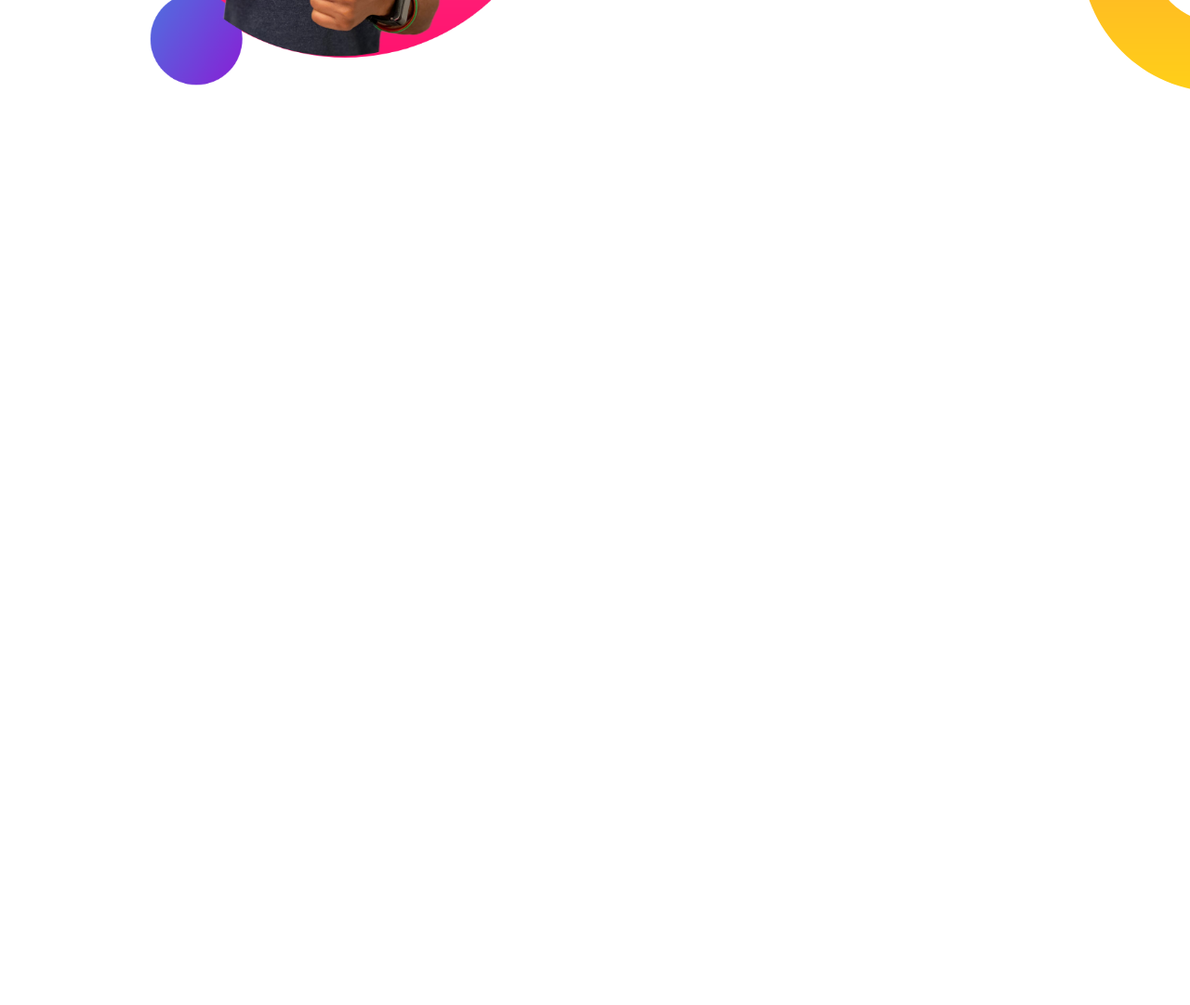
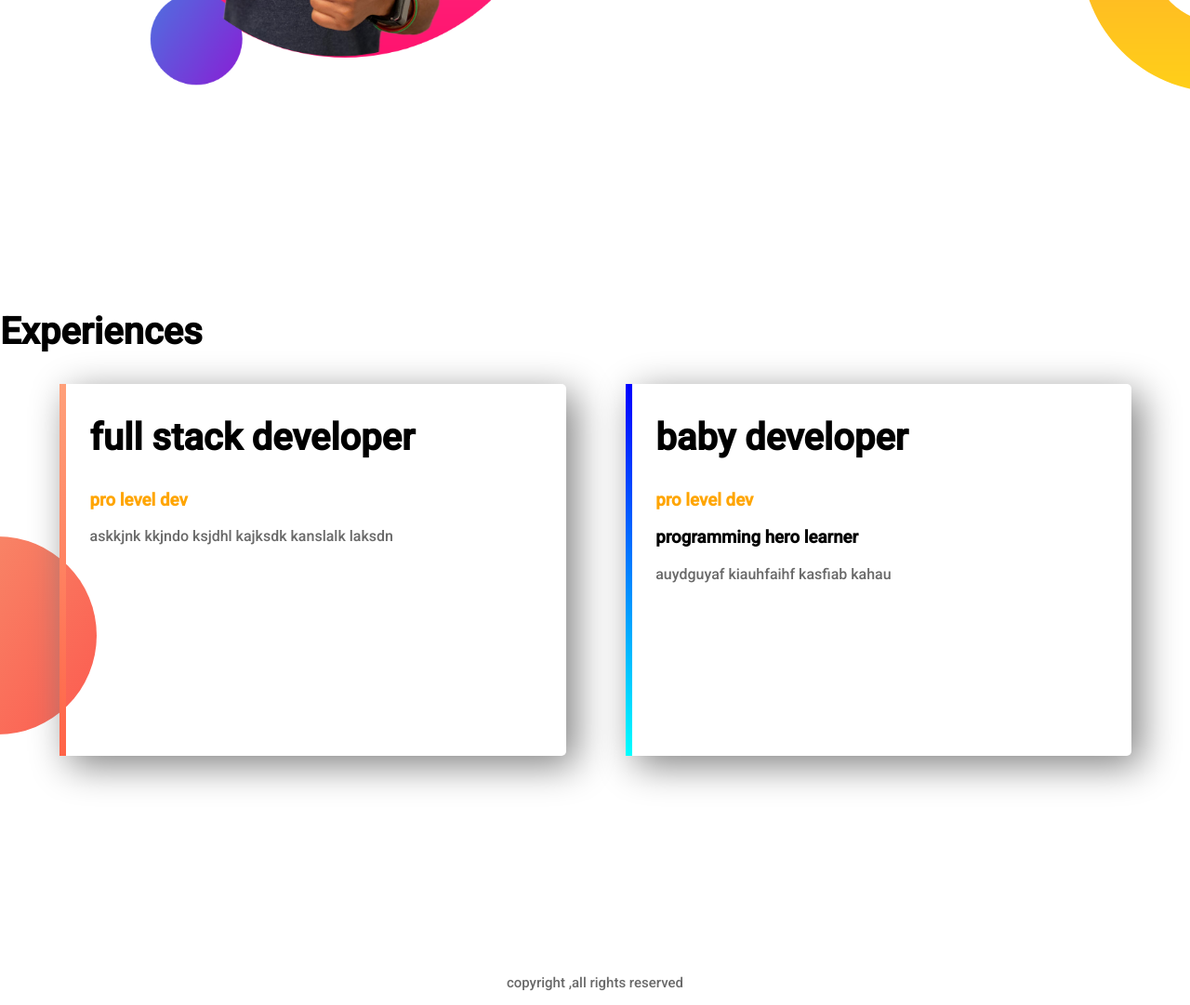
Before and after one commit to alamnipun05/my-web-portfolio, a plain HTML site: page index.html in a window 1280 px wide. Shown: the part 1100-2181 px from the top of the page at 93% size. Before the commit the page ends 1400 px from the top, so only its background shows below. Drawn offline with Linux system fonts and the light colour scheme.

Commit message:
finished first website

```diff
--- a/index.html
+++ b/index.html
@@ -10,7 +10,7 @@
     <body>
     <section class="top-banner">
         <div class="half-width"> <h1>Welcome To </h1>
-        <h1><span class="name-highlight">alam's</span> website</h1>
+            <h1><span class="orange-highlight">alam's</span> website</h1>
             <h3>professional dev</h3>
             <p><b>asdada dasfdasfafaf fasfasfafafa.fasfafafaf.fafafafaf.ghdhhdh.ghdhdh</b> </p>
             <a class="link-button" target="_blank" href="https://github.com/alamnipun05/my-web-portfolio">hire me</a>
@@ -26,11 +26,30 @@
 
         <div class="half-width">
             <h2>big dream</h2>
-        <h3> to be a web developer.</h3>
+            <h3 class="orange-highlight"> to be a web developer.</h3>
             <p>asdada dasfdasfafaf fasfasfafafa.fasfafafaf.fafafafaf.ghdhhdh.ghdhd</p>
             <a class="link-button" target="_blank" href="https://github.com/alamnipun05/my-web-portfolio">my resume</a>
         </div>
 
         </section>
+        <section class="experience-area">
+            <h2>Experiences</h2>
+            <div id="full-stack" class="half-width single-experience">
+                <h2>full stack developer</h2>
+                <h3 class="orange-highlight">pro level dev</h3>
+                <p>askkjnk kkjndo ksjdhl kajksdk kanslalk laksdn</p>
+
+            </div>
+            <div id="baby-web" class="half-width single-experience">
+                <h2>baby developer</h2>
+                <h3 class="orange-highlight">pro level dev</h3>
+                <h3 class="">programming hero learner</h3>
+                    <p>auydguyaf kiauhfaihf kasfiab kahau</p>
+
+                </div>
+            </section>
+            <footer>
+                <p>copyright ,all rights reserved</p>
+            </footer>
             </body>
         </html>
--- a/style.css
+++ b/style.css
@@ -11,7 +11,7 @@ h2{
 p{
     color: dimgrey;
 }
-.name-highlight{
+.orange-highlight{
     color: orange;
 }
 .half-width{
@@ -46,3 +46,31 @@ section{
     background-repeat: no-repeat;
     background-position: right;
 }
+.single-experience{
+    box-shadow: 10px 10px 40px grey;
+    border-radius: 5px;
+    height: 80%;
+}
+.experience-area{
+    background-image: url("imagess/exp-bg.png");
+    background-repeat: no-repeat;
+    background-position: left;
+}
+#full-stack{
+    border-left: 7px solid;
+    border-image: linear-gradient(180deg, lightsalmon,tomato);
+    border-image-slice: 1;
+
+
+}
+#baby-web{
+    border-left: 7px solid;
+    border-image: linear-gradient(180deg, blue, cyan);
+     border-image-slice: 1;
+
+}
+
+footer p{
+    text-align: center;
+    font-size: 15px;
+}
```
Lines whose indentation alone changed are shown as unchanged.
